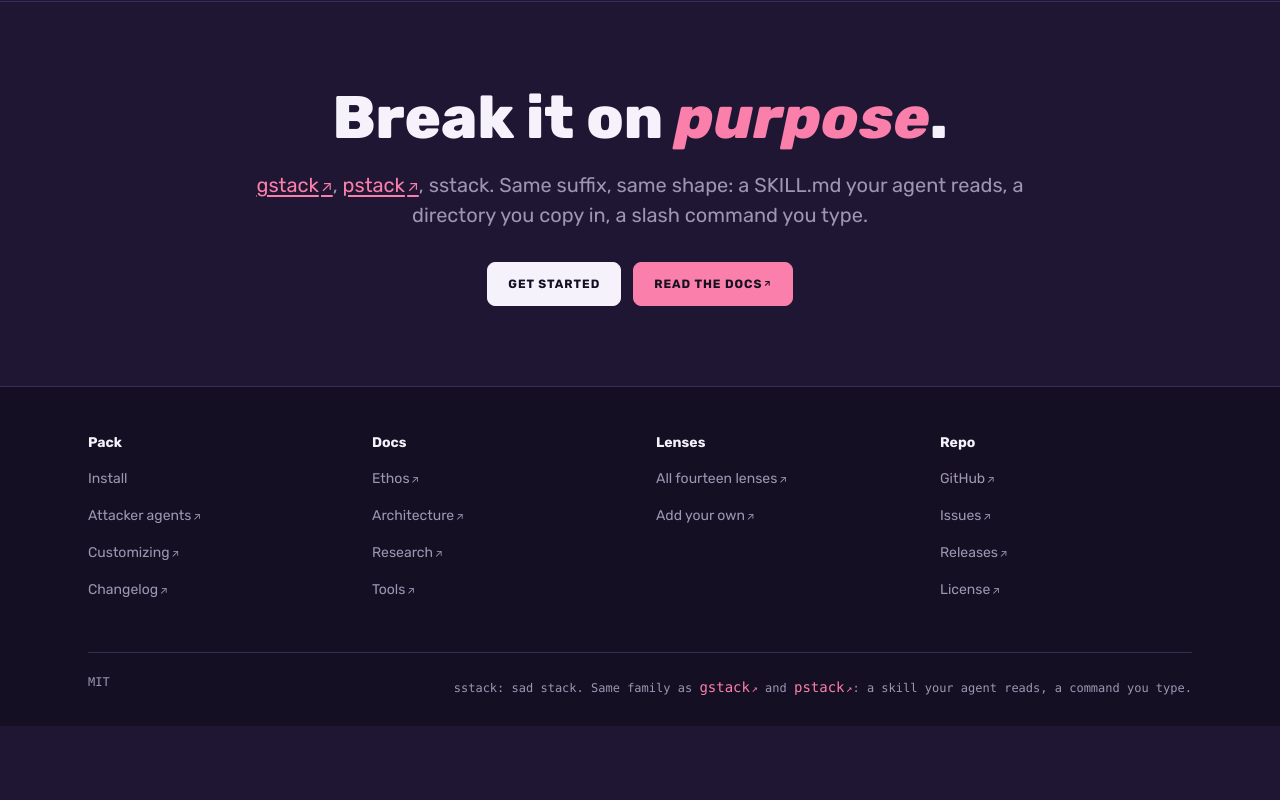
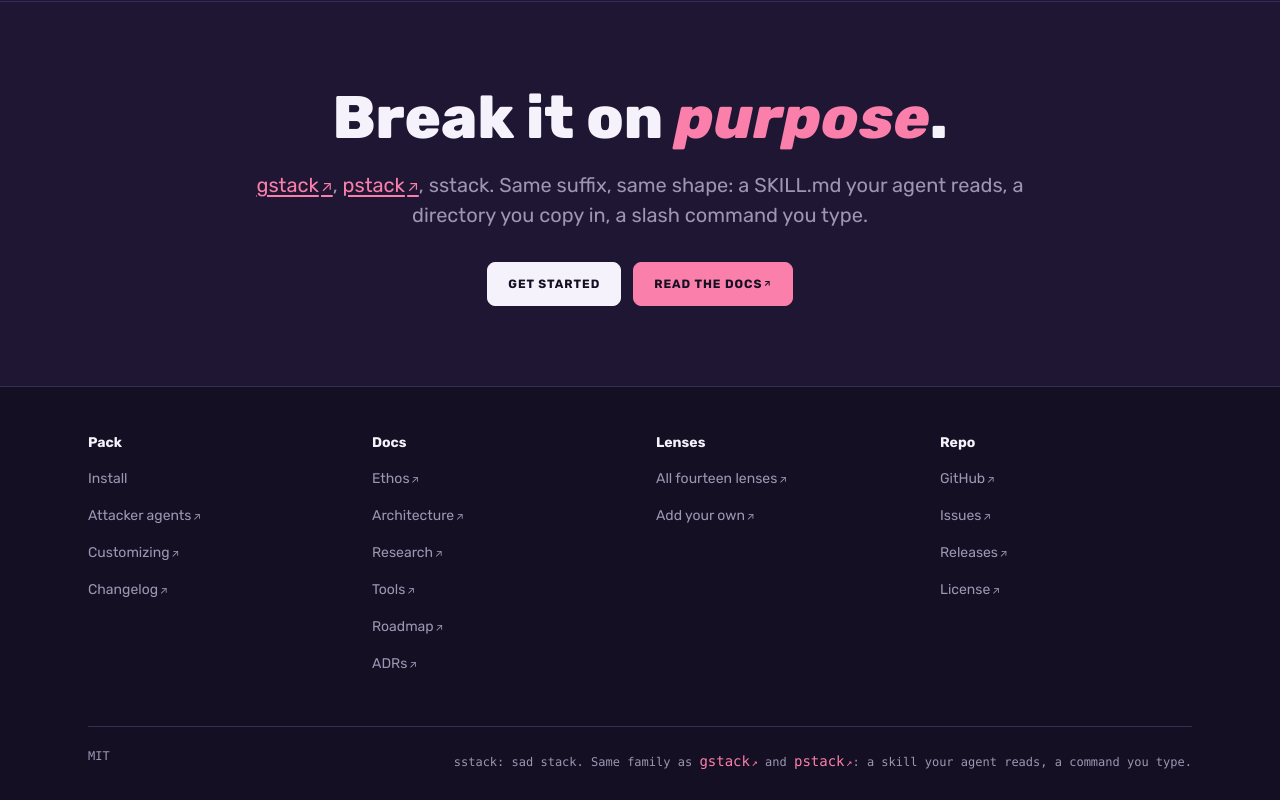
Before and after one commit to mhenke/sstack, a plain HTML site: page site/index.html in a window 1280 px wide. Shown: the part 6323-7123 px from the top of the page. Before the commit the page ends 7049 px from the top, so only its background shows below. Drawn offline with Linux system fonts and the light colour scheme.

Commit message:
docs: emitter compile gate in README; roadmap and ADR links in site docs nav

```diff
--- a/site/index.html
+++ b/site/index.html
@@ -736,6 +736,8 @@
             <li><a href="https://github.com/mhenke/sstack/blob/main/docs/ARCHITECTURE.md">Architecture</a></li>
             <li><a href="https://github.com/mhenke/sstack/blob/main/docs/research/RESEARCH.md">Research</a></li>
             <li><a href="https://github.com/mhenke/sstack/blob/main/docs/TOOLS.md">Tools</a></li>
+            <li><a href="https://github.com/mhenke/sstack/blob/main/ROADMAP.md">Roadmap</a></li>
+            <li><a href="https://github.com/mhenke/sstack/blob/main/docs/adr/README.md">ADRs</a></li>
           </ul>
         </nav>
         <nav aria-label="Lenses">
```
Also changed, not shown: README.md.
